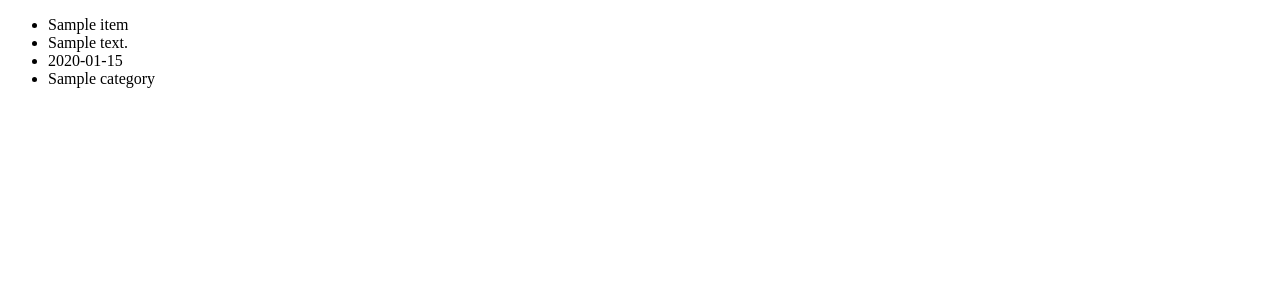
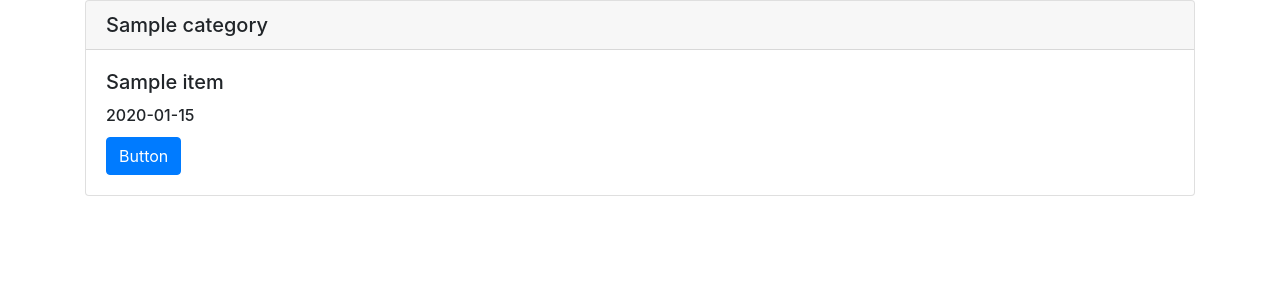
Before and after one commit to kingofwhiterock/djangoPractice1, a Django app: template templates/list.html in a window 1280 px wide. Shown: the top 300 px of the page. Run offline with Django 3.2, Linux system fonts and the light colour scheme; the template is opened without the code that fills it: most values are stand-ins (such as "Sample title", 1, 10 or a date in 2020); some libraries are stand-ins or nearby versions.

Commit message:
end of 4-7

```diff
--- a/blogpost/urls.py
+++ b/blogpost/urls.py
@@ -1,9 +1,10 @@
 # -*- coding: utf-8 -*-
 from django.contrib import admin
 from django.urls import path
-from .views import BlogListView
+from .views import BlogListView, BlogDetailView
 
 urlpatterns = [
     # path('admin/', admin.site.urls),
     path('list/', BlogListView.as_view()),
+    path('detail/<int:pk>/', BlogDetailView.as_view()),
 ]
--- a/templates/list.html
+++ b/templates/list.html
@@ -2,16 +2,26 @@
 <html lang="ja">
 <head>
     <meta charset="UTF-8">
+    <meta name="viewport" content="width=device-width, initial-scale=1, shrink-to-fit=no">
+    <!-- Bootstrap CSS -->
+    <link rel="stylesheet" href="https://stackpath.bootstrapcdn.com/bootstrap/4.5.0/css/bootstrap.min.css" integrity="sha384-9aIt2nRpC12Uk9gS9baDl411NQApFmC26EwAOH8WgZl5MYYxFfc+NcPb1dKGj7Sk" crossorigin="anonymous">
     <title>LIST</title>
 </head>
 <body>
-{% for item in object_list %}
-    <ul>
-        <li>{{ item.title }}</li>
-        <li>{{ item.content }}</li>
-        <li>{{ item.postdate }}</li>
-        <li>{{ item.category }}</li>
-    </ul>
+<div class="container">
+    {% for item in object_list %}
+        <div class="card">
+            <h5 class="card-header">{{ item.category }}</h5>
+            <div class="card-body">
+                <h5 class="card-title">{{ item.title }}</h5>
+                <h6 class="card-title">{{ item.postdate }}</h6>
+                <a href="#" class="btn btn-primary">Button</a>
+            </div>
+        </div>
 {% endfor %}
+</div>
+<script src="https://code.jquery.com/jquery-3.5.1.slim.min.js" integrity="sha384-DfXdz2htPH0lsSSs5nCTpuj/zy4C+OGpamoFVy38MVBnE+IbbVYUew+OrCXaRkfj" crossorigin="anonymous"></script>
+<script src="https://cdn.jsdelivr.net/npm/popper.js@1.16.0/dist/umd/popper.min.js" integrity="sha384-Q6E9RHvbIyZFJoft+2mJbHaEWldlvI9IOYy5n3zV9zzTtmI3UksdQRVvoxMfooAo" crossorigin="anonymous"></script>
+<script src="https://stackpath.bootstrapcdn.com/bootstrap/4.5.0/js/bootstrap.min.js" integrity="sha384-OgVRvuATP1z7JjHLkuOU7Xw704+h835Lr+6QL9UvYjZE3Ipu6Tp75j7Bh/kR0JKI" crossorigin="anonymous"></script>
 </body>
 </html>
```
Also changed, not shown: blogpost/views.py (+6 -1 lines), templates/detail.html (added, +13 -0 lines).
